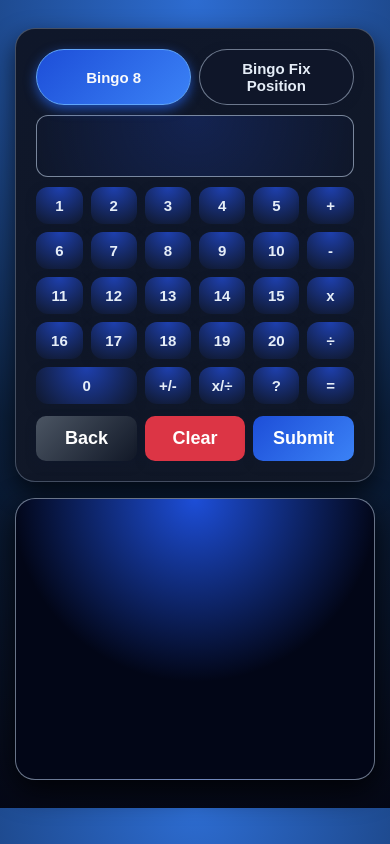
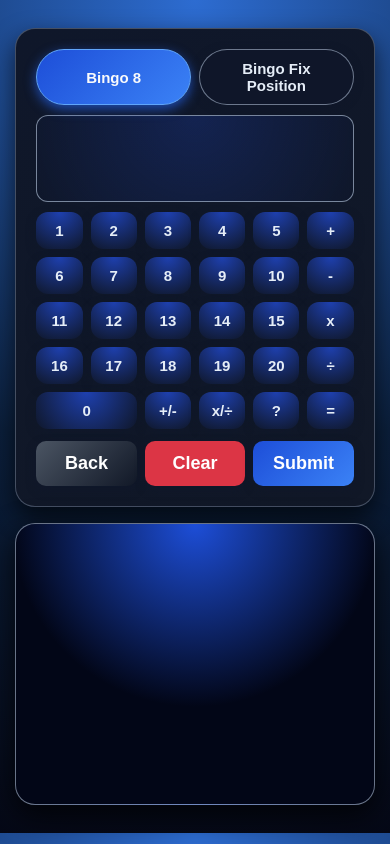
Before and after one commit to Rewwiw/A-Math-Solution-Solver, a plain HTML site: page index.html in a window 390 px wide. Drawn offline with Linux system fonts and the light colour scheme.

Commit message:
Update styles.css

```diff
--- a/css/styles.css
+++ b/css/styles.css
@@ -399,7 +399,6 @@ body {
     max-width: 450px;
   }
     .show-pawn-input {
-    height: auto;          /* ให้สูงตามเนื้อหา */
     min-height: 40px;      /* กันย่อเกินไป ก่อนมีเบี้ย */
     padding: 10px;         /* เผื่อพื้นที่ให้พอดี */
     gap: 6px;              /* ระยะช่องระหว่างเบี้ย */
```
